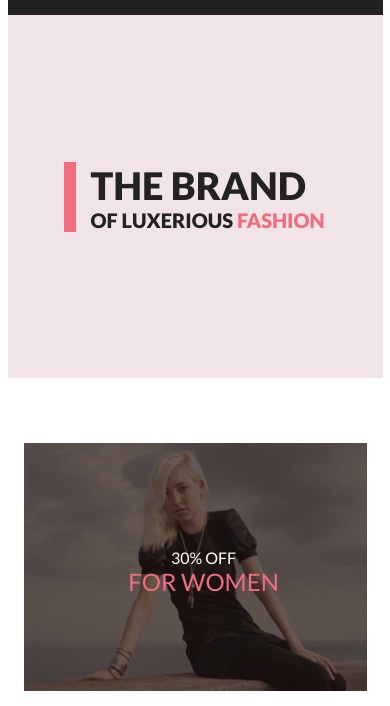
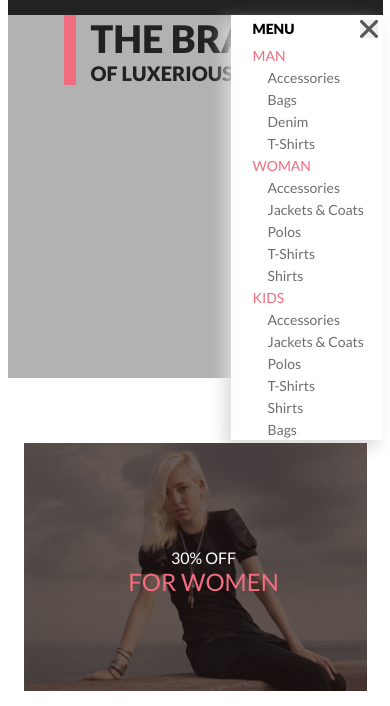
Before and after one commit to LimitEditions/HTML_SCC, a plain HTML site: page HomeWork_6/index.html in a window 390 px wide. Both pictures are taken after a click on the button 348 px from the left and 34 px from the top of the page. Shown: the part 59-765 px from the top of the page. Drawn offline with Linux system fonts and the light colour scheme.

Commit message:
домашнее задание 12

```diff
--- a/HomeWork_6/index.html
+++ b/HomeWork_6/index.html
@@ -16,7 +16,7 @@
           </button>
         </div>
         <div class="navigation">
-          <button class="button">
+          <button class="button burger">
             <img src="./img/menu.svg" alt="menu" />
           </button>
           <button class="button hiden">
@@ -37,6 +37,44 @@
         <div class="main__Text">
           <h2>THE BRAND</h2>
           <h3>OF LUXERIOUS <span class="span-ColorTop">FASHION</span></h3>
+        </div>
+      </div>
+      <div class="menu hidden">
+        <button class="close">
+            <img src="./img/close.svg" alt="close">
+          </button>
+          <div class="menu-active">
+          <h4 class="menu-heading">MENU</h4>
+          <div class="menu-g">
+            <h5 class="menu-text">MAN</h5>
+            <ul class="menu-list">
+              <li>Accessories</li>
+              <li>Bags</li>
+              <li>Denim</li>
+              <li>T-Shirts</li>
+            </ul>
+          </div>
+          <div class="menu-g">
+            <h5 class="menu-text">WOMAN</h5>
+            <ul class="menu-list">
+              <li>Accessories</li>
+              <li>Jackets & Coats</li>
+              <li>Polos</li>
+              <li>T-Shirts</li>
+              <li>Shirts</li>
+            </ul>
+          </div>
+          <div class="menu-g">
+            <h5 class="menu-text">KIDS</h5>
+            <ul class="menu-list">
+              <li>Accessories</li>
+              <li>Jackets & Coats</li>
+              <li>Polos</li>
+              <li>T-Shirts</li>
+              <li>Shirts</li>
+              <li>Bags</li>
+            </ul>
+          </div>
         </div>
       </div>
     </main>
@@ -248,17 +286,17 @@
         <div class="submit">
           <h3>SUBSCRIBE </h3>
           <h4>FOR OUR NEWLETTER AND PROMOTION</h4>
-         <form action="#" class="form">
+          <form action="#" class="form">
           <div class="input">
             <input type="email" value="Enter Your Email">
           </div>
           <button class="submit-button" >Subscribe</button>
-         </form>
+          </form>
         </div>
       </div>
     </section>
     <footer class="contener footer-style">
-      <div class="second__container order-column footer-style__reverse">
+      <div class="second__container footer-style__reverse">
         <div class="footer-style__paragraf">
           <p>© 2022  Brand  All Rights Reserved.</p>
         </div>
@@ -299,5 +337,6 @@
         </div>
       </div>
     </footer>
+    <script src="./index.js"></script>
   </body>
 </html>
--- /dev/null
+++ b/HomeWork_6/index.js
@@ -0,0 +1,14 @@
+const menu = document.querySelector('.menu');
+const burger = document.querySelector('.burger');
+const closeBtn = document.querySelector('.close');
+const mainStyle = document.querySelector('.main__style');
+
+function toggleMenu() {
+    menu.classList.toggle('hidden');
+    mainStyle.classList.toggle('shadow');
+}
+
+burger.addEventListener('click', toggleMenu);
+closeBtn.addEventListener('click', toggleMenu);
+
+console.log(menu.classList);
--- a/HomeWork_6/style.css
+++ b/HomeWork_6/style.css
@@ -87,9 +87,19 @@ img {
   height: 764px;
   background: #f1e4e6;
   display: flex;
-  flex-direction: row;
-  align-items: center;
   margin-bottom: 65px;
+  position: relative;
+  gap: 63px;
+}
+
+.shadow {
+  background-color: rgba(0, 0, 0, 0.3);
+  opacity: 1;
+  transition: all 1s ease-in-out;
+}
+
+.main__Div {
+  margin-top: 290px;
 }
 
 .main__Text {
@@ -115,8 +125,59 @@ img {
   font-size: 32px;
 }
 
-main {
-  justify-content: center;
+ul {
+  list-style-type: none;
+  padding-left: 25px;
+}
+
+li {
+  margin-bottom: 11px;
+  color: #6f6e6e;
+  font-size: 14px;
+}
+
+.hidden {
+  display: none;
+}
+
+.menu {
+  width: 232px;
+  height: 634px;
+  position: absolute;
+  top: 0;
+  right: 0;
+  background: #fff;
+  box-shadow: -6px 8px 15px 0px #dddada;
+}
+
+.menu-active {
+  width: 126px;
+  margin-left: 32px;
+  margin-top: 32px;
+  position: relative;
+}
+
+.menu-g {
+  margin-bottom: 20px;
+}
+
+.menu-text {
+  color: #f16d7f;
+  font-size: 14px;
+  font-weight: 400;
+  margin-bottom: 12px;
+}
+
+.close {
+  position: absolute;
+  right: 5px;
+  top: 5px;
+  cursor: pointer;
+}
+
+.menu-heading {
+  font-size: 14px;
+  margin-bottom: 24px;
 }
 
 .second__container {
@@ -184,7 +245,7 @@ main {
 
 .column {
   flex-direction: column;
-  gap: 48px;
+  gap: 45px;
 }
 
 .card {
@@ -224,7 +285,6 @@ main {
 }
 
 .text__Card {
-  gap: 16px;
   padding: 24px 16px;
 }
 .text__Card h4 {
@@ -232,7 +292,8 @@ main {
   background: #f8f8f8;
 }
 .text__Card h3 {
-  margin: 16px 0;
+  margin-top: 12px;
+  margin-bottom: 18px;
   color: #5d5d5d;
   font-size: 14px;
   width: 315px;
@@ -244,7 +305,7 @@ main {
 }
 
 .btn {
-  margin-bottom: 60px;
+  margin-bottom: 93px;
   width: 212px;
   height: 48px;
   border: 1px solid #ff6a6a;
@@ -258,7 +319,7 @@ main {
 }
 
 .btn:hover {
-  background-color: #F16D7F;
+  background-color: #f16d7f;
   color: white;
 }
 
@@ -295,14 +356,11 @@ main {
   height: 448px;
   background-image: url(img/fone.jpg);
   background-size: cover;
-  lighting-color: 0px -169px;
   position: relative;
 }
 
 .subscribe {
-  justify-content: flex-end;
   padding-top: 97px;
-  padding-bottom: 126px;
   gap: 223px;
 }
 
@@ -315,34 +373,32 @@ main {
   gap: 30px;
 }
 
-.subscribe__photo h4{
+.subscribe__photo h4 {
   height: 99px;
-    font-size: 20px;
-    font-weight: 400;
+  font-size: 20px;
+  font-weight: 400;
 }
 
 .submit {
   width: 557px;
-  height: 142px;
-  display: flex;
-  flex-direction: column;
-  justify-content: center;
-  align-items: center;
   text-align: center;
   font-size: 24px;
-  line-height: 167.2%;
 }
 
+.submit h3 {
+  font-size: 24px;
+}
 .submit h4 {
   font-size: 18px;
   font-weight: 400;
   margin-bottom: 32px;
-line-height: 153.2%;
+  line-height: 153.2%;
 }
 
 .form {
   width: 356px;
   display: flex;
+  margin: 0 auto;
 }
 
 .input {
@@ -401,13 +457,12 @@ line-height: 153.2%;
 }
 
 .sites__logo:hover {
-  background: #F16D7F;
+  background: #f16d7f;
 }
 
-.sites__logo:hover path{
-fill: #FFFFFF;
+.sites__logo:hover path {
+  fill: #ffffff;
 }
-
 
 @media (max-width: 1024px) and (min-width: 768px) {
   .contener {
@@ -467,6 +522,36 @@ fill: #FFFFFF;
 
   main {
     justify-content: center;
+  }
+
+  ul {
+    padding-left: 15px;
+  }
+
+  li {
+    margin-bottom: 5px;
+  }
+
+  .menu {
+    height: 425px;
+  }
+
+  .menu-active {
+    margin-left: 22px;
+    margin-top: 5px;
+  }
+
+  .menu-g {
+    margin-bottom: 5px;
+  }
+
+  .menu-text {
+    margin-bottom: 5px;
+  }
+
+  .menu-heading {
+    font-size: 14px;
+    margin-bottom: 10px;
   }
 
   nav {
@@ -529,7 +614,7 @@ fill: #FFFFFF;
     margin-bottom: 70px;
   }
 
-  .order-style{
+  .order-style {
     height: 610px;
   }
 
@@ -537,9 +622,9 @@ fill: #FFFFFF;
     padding-top: 64px;
   }
 
-  .subscribe-style{
+  .subscribe-style {
     height: 693px;
-    background-image: url(./img/fone_table.png)
+    background-image: url(./img/fone_table.png);
   }
 }
 
@@ -569,7 +654,7 @@ fill: #FFFFFF;
     display: none;
   }
 
-  .count{
+  .count {
     display: none;
   }
 
@@ -579,6 +664,10 @@ fill: #FFFFFF;
 
   .main__style {
     height: 363px;
+  }
+
+  .main__Div {
+    margin: 0 auto;
   }
 
   .main__Text {
@@ -597,10 +686,41 @@ fill: #FFFFFF;
   .span__Color {
     font-size: 24px;
   }
+  ul {
+    padding-left: 15px;
+  }
+
+  li {
+    margin-bottom: 5px;
+  }
+
+  .menu {
+    width: 152px;
+    height: 425px;
+  }
+
+  .menu-active {
+    margin-left: 22px;
+    margin-top: 5px;
+  }
+
+  .menu-g {
+    margin-bottom: 5px;
+  }
+
+  .menu-text {
+    margin-bottom: 5px;
+  }
+
+  .menu-heading {
+    font-size: 14px;
+    margin-bottom: 10px;
+  }
 
   .second__container {
     width: 343px;
     gap: 16px;
+    justify-content: center;
   }
 
   nav {
@@ -647,7 +767,7 @@ fill: #FFFFFF;
     margin-bottom: 96px;
   }
 
-  .order-style{
+  .order-style {
     height: 610px;
   }
 
@@ -661,23 +781,31 @@ fill: #FFFFFF;
     padding-top: 64px;
   }
 
-  .subscribe-style{
+  .subscribe-style {
     height: 550px;
     background-image: url(./img/fone-mobile.png);
   }
 
-  .subscribe__photo img{
+  .subscribe__photo img {
     width: 92px;
-  height: 92px;
+    height: 92px;
   }
 
-  .subscribe__photo h4{
+  .subscribe__photo h4 {
     font-size: 18px;
     height: 73px;
   }
 
-  .submit h4{
+  .submit {
+    height: 123px;
+  }
+
+  .submit h4 {
     font-size: 14px;
+  }
+
+  .form {
+    width: 341px;
   }
 
   .footer-style {
@@ -687,8 +815,9 @@ fill: #FFFFFF;
     padding-bottom: 9px;
   }
 
-  .footer-style__reverse{
+  .footer-style__reverse {
     display: flex;
-    flex-direction: column-reverse
+    flex-direction: column-reverse;
+    gap: 40px;
   }
 }
```
Also changed, not shown: HomeWork_6/img/close.svg (added), HomeWork_6/img/fone-mobile.png (added), HomeWork_6/img/fone_table.png (added).
